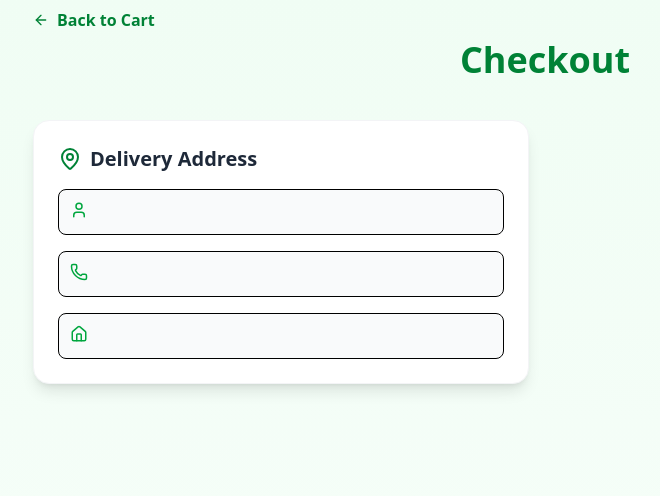
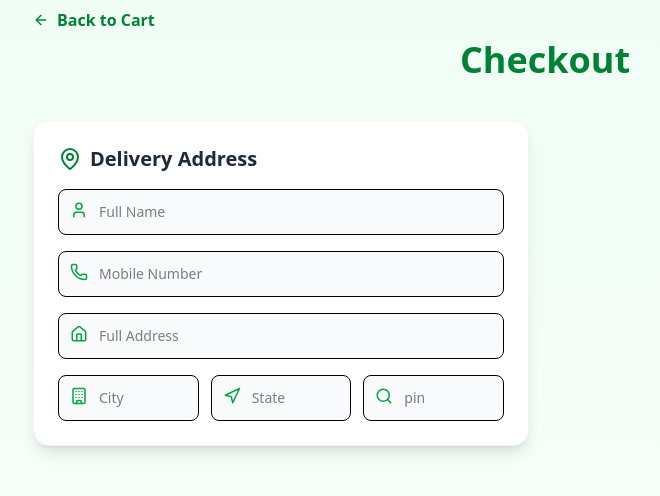
Before and after one commit to Sandeshdahal10/Snapcart, a Next.js app: page /user/checkout in a window 1280 px wide. Shown: the top 496 px of the page, without its empty margins (95-755 px from the left). Built offline with nearby package versions, Linux system fonts and the light colour scheme; no server answers.

Commit message:
Created Form design for address fields for checkou t page.

```diff
--- a/src/app/user/checkout/page.tsx
+++ b/src/app/user/checkout/page.tsx
@@ -1,7 +1,7 @@
 'use client'
 import React, { useEffect, useState } from 'react'
 import {motion} from "motion/react"
-import { ArrowLeft, HomeIcon, MapPin, Phone, User } from 'lucide-react'
+import { ArrowLeft, Building, HomeIcon, MapPin, Navigation, Phone, Search, User } from 'lucide-react'
 import { useRouter } from 'next/navigation'
 import { useSelector } from 'react-redux'
 import { RootState } from '@/redux/store'
@@ -48,15 +48,29 @@ function Checkout() {
           <div className='space-y-4'>
             <div className='relative'>
               <User className='absolute left-3 top-3 text-green-600' size={18}/>
-              <input type="text" value={address.fullName} onChange={(e)=>setAddress({...address,fullName:e.target.value})} className='pl-10 w-full border rounded-lg p-3 text-sm bg-gray-50'/>
+              <input type="text" value={address.fullName} onChange={(e)=>setAddress({...address,fullName:e.target.value})} className='pl-10 w-full border rounded-lg p-3 text-sm bg-gray-50'  placeholder='Full Name'/>
             </div>
             <div className='relative'>
               <Phone className='absolute left-3 top-3 text-green-600' size={18}/>
-              <input type="text" value={address.mobile} onChange={(e)=>setAddress({...address,mobile:e.target.value})} className='pl-10 w-full border rounded-lg p-3 text-sm bg-gray-50'/>
+              <input type="text" value={address.mobile} onChange={(e)=>setAddress({...address,mobile:e.target.value})} className='pl-10 w-full border rounded-lg p-3 text-sm bg-gray-50' placeholder='Mobile Number'/>
             </div>
             <div className='relative'>
               <HomeIcon className='absolute left-3 top-3 text-green-600' size={18}/>
-              <input type="text" value={address.fullAddress} onChange={(e)=>setAddress({...address,fullAddress:e.target.value})} className='pl-10 w-full border rounded-lg p-3 text-sm bg-gray-50'/>
+              <input type="text" value={address.fullAddress} onChange={(e)=>setAddress({...address,fullAddress:e.target.value})} className='pl-10 w-full border rounded-lg p-3 text-sm bg-gray-50' placeholder='Full Address'/>
+            </div>
+            <div className='grid grid-cols-3 gap-3'>
+              <div className='relative'>
+              <Building className='absolute left-3 top-3 text-green-600' size={18}/>
+              <input type="text" value={address.city} onChange={(e)=>setAddress({...address,city:e.target.value})} className='pl-10 w-full border rounded-lg p-3 text-sm bg-gray-50' placeholder='City'/>
+            </div>
+              <div className='relative'>
+              <Navigation className='absolute left-3 top-3 text-green-600' size={18}/>
+              <input type="text" value={address.state} onChange={(e)=>setAddress({...address,state:e.target.value})} className='pl-10 w-full border rounded-lg p-3 text-sm bg-gray-50' placeholder='State'/>
+            </div>
+              <div className='relative'>
+              <Search className='absolute left-3 top-3 text-green-600' size={18}/>
+              <input type="text" value={address.pin} onChange={(e)=>setAddress({...address,pin:e.target.value})} className='pl-10 w-full border rounded-lg p-3 text-sm bg-gray-50' placeholder='pin'/>
+            </div>
             </div>
           </div>
           </motion.div>
```
